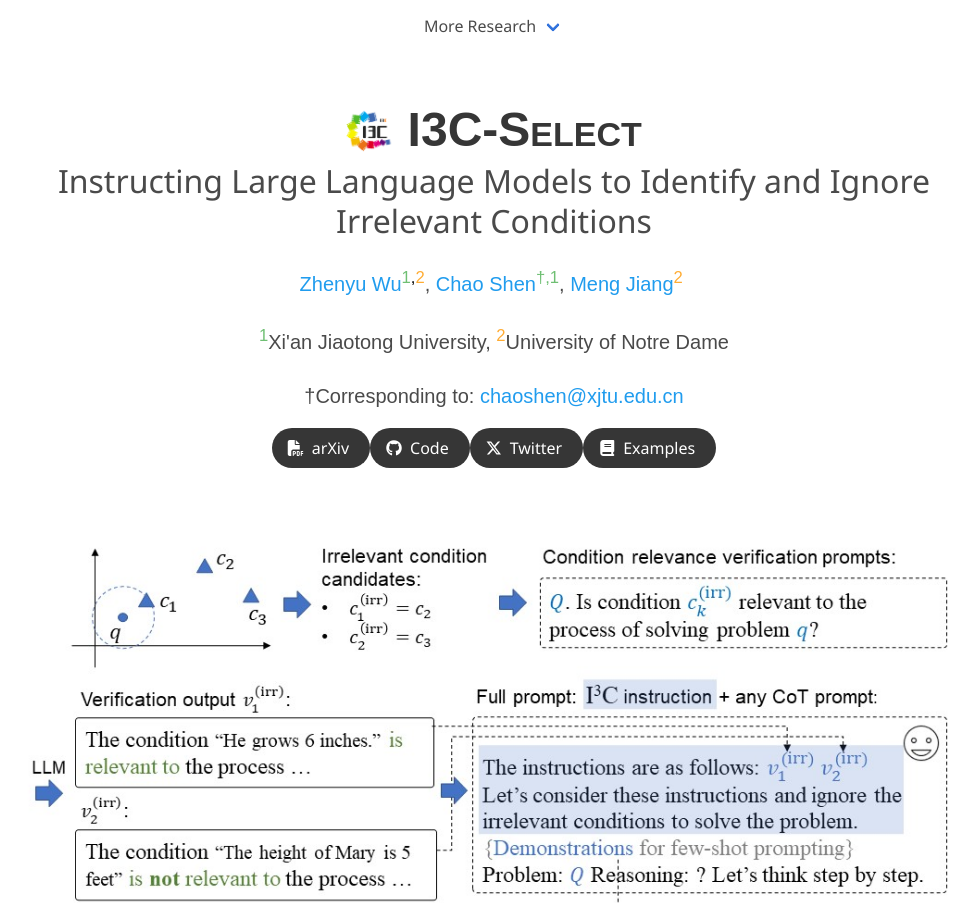
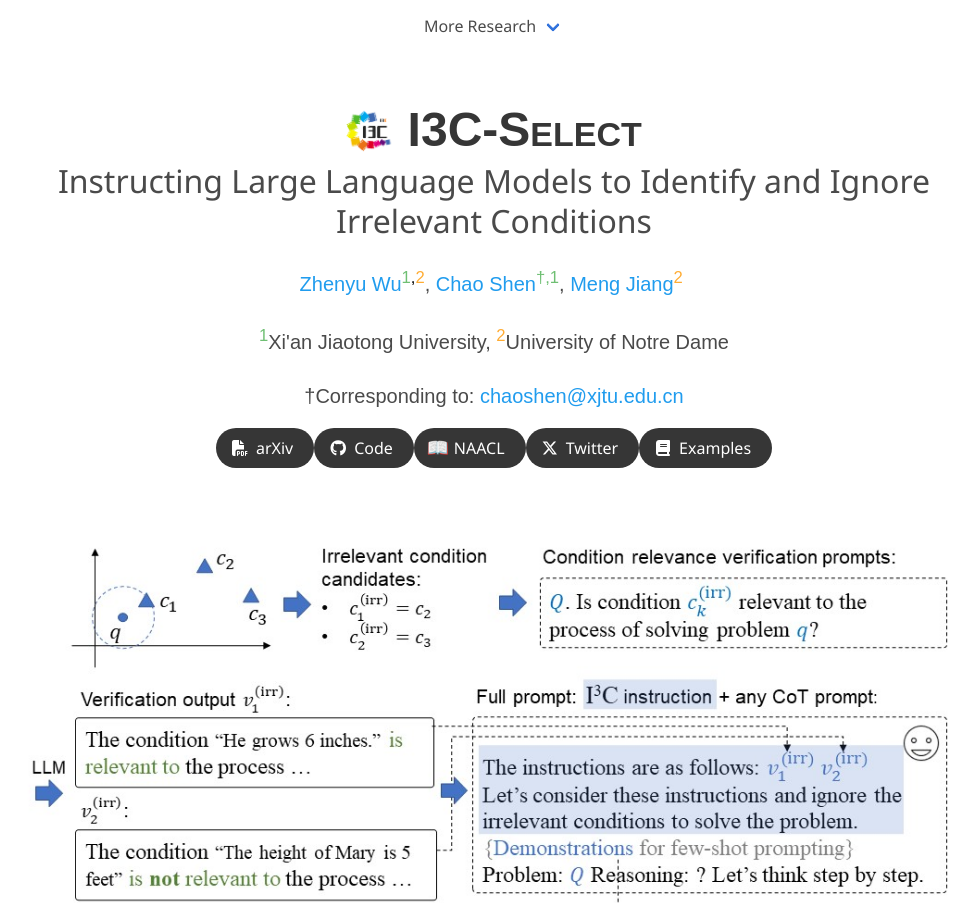
Before and after one commit to wzy6642/I3C.github.io, a plain HTML site: page index.html in a window 1280 px wide. Shown: the top 903 px of the page, without its empty margins (146-1125 px from the left). Drawn offline with nearby package versions, Linux system fonts and the light colour scheme; a script that the page names is missing; some icons are missing; a web font is replaced by a local one.

Commit message:
Add files via upload

```diff
--- a/index.html
+++ b/index.html
@@ -222,15 +222,16 @@
 
 
               <!-- Visualization Link. -->
-              <!-- <span class="link-block">
-                <a href="https://eval.ai/web/challenges/challenge-page/2179/overview"
+              <span class="link-block">
+                <a href="https://aclanthology.org/2024.naacl-long.379/"
                    class="external-link button is-normal is-rounded is-dark">
                   <span class="icon has-text-white">
-                      <i class="fa-solid fa-medal"></i>
+                      <p style="font-size:18px">📖</p>
+                      <!-- <i class="fa-solid fa-trophy"></i> -->
                   </span>
-                  <span>EvalAI</span>
+                  <span>NAACL</span>
                 </a>
-              </span> -->
+              </span>
               <!-- Twitter Link. -->
               <span class="link-block">
                 <a href="https://twitter.com/Meng_CS/status/1770294391602823605"
```
